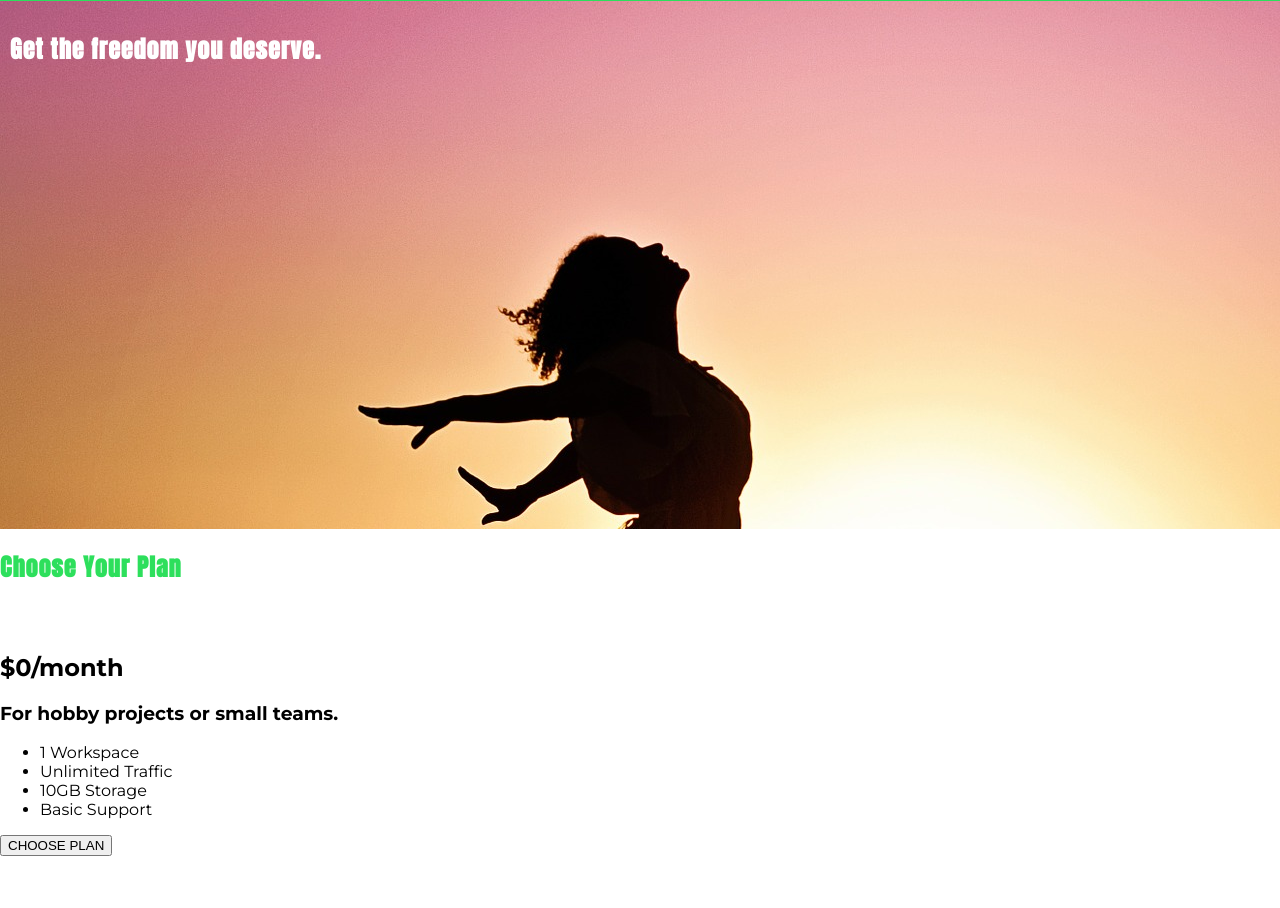
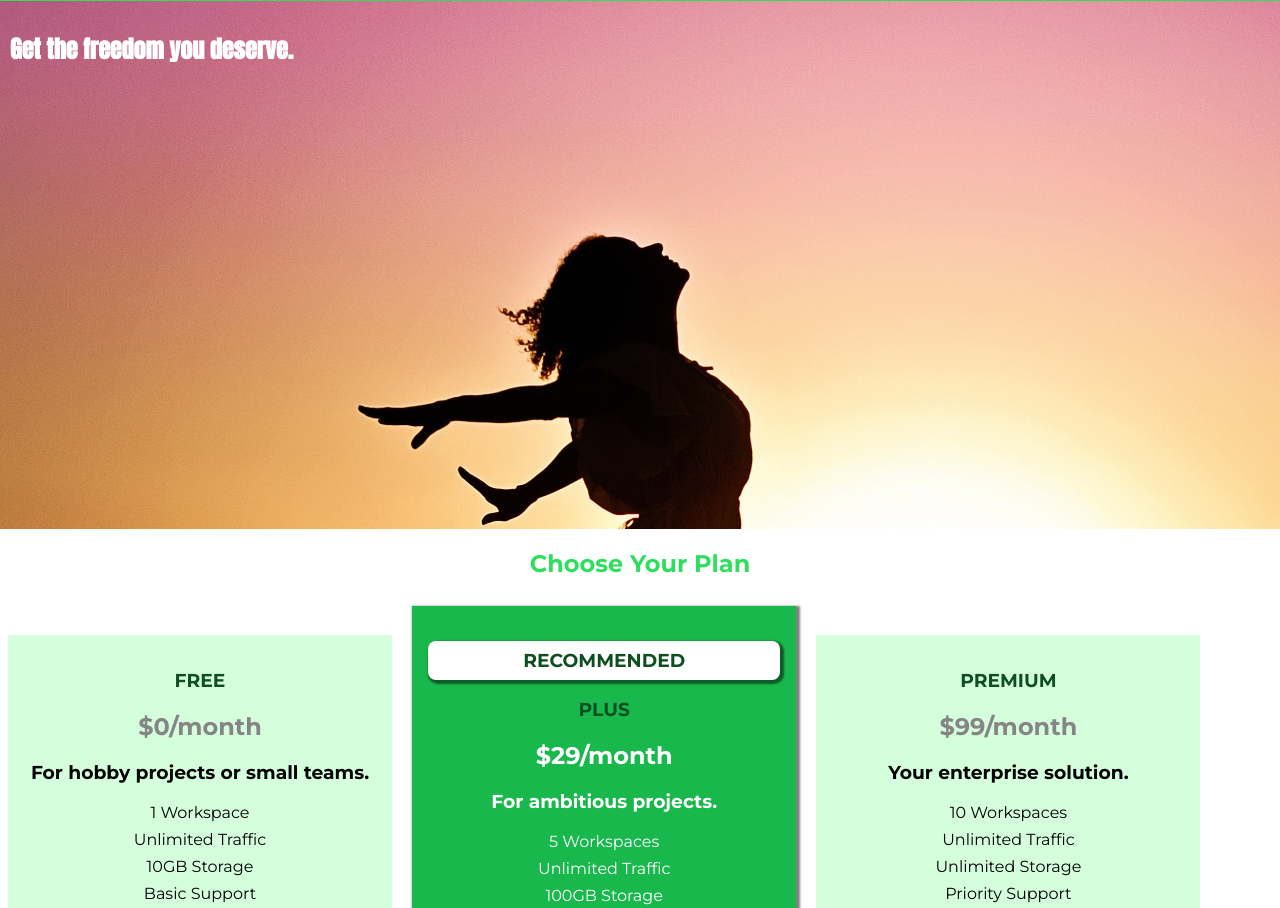
Before and after one commit to rvasanthr/YouHost, a plain HTML site: page index.html in a window 1280 px wide. Shown: the part 42-950 px from the top of the page. Drawn offline with Linux system fonts and the light colour scheme.

Commit message:
02 - Plans section completed

```diff
--- a/css/main.css
+++ b/css/main.css
@@ -93,12 +93,80 @@ body {
   padding: 10px;
 }
 
+#product-overview h1 {
+  color: #fff;
+  font-family: "Anton", sans-serif;
+}
+
+/* ************************************* PLANS SECTION */
 .section-title {
   color: #2ddf5c;
+  text-align: center;
 }
 
-h1 {
+.plan{
+  background-color: #d5ffdc;
+  text-align: center;
+  padding: 16px;
+  margin: 8px;
+  display: inline-block;
+  width: 30%;
+  vertical-align: middle;
+}
+
+.plan--highlighted{
+  background-color: #19b84c;
   color: #fff;
-  font-family: "Anton", sans-serif;
-  letter-spacing: 1px;
+  box-shadow: 2px 2px 2px 2px rgba(0, 0, 0, 0.5);
 }
+
+.plan h1{
+  color: #0e4f1f;
+}
+
+.plan__annotation{
+  background-color: #fff;
+  color: #19b84c;
+  padding: 8px;
+  box-shadow: 2px 2px 2px 2px rgba(0, 0, 0, 0.5);
+  border-radius: 8px;
+}
+
+.plan h2{
+  color: #858585;
+}
+
+.plan--highlighted h2{
+  color: white;
+}
+
+.plan ul{
+  list-style: none;
+  margin: 0;
+  padding: 0;
+}
+
+.plan li{
+  margin: 8px 0;
+}
+
+.plan .button{
+  background-color: #0e4f1f;
+  color: #fff;
+  font: inherit;
+  border: 1.5px solid #0e4f1f;
+  padding: 8px;
+  border-radius: 8px;
+  font-weight: bold;
+  cursor: pointer;
+}
+
+.plan .button:hover,
+.plan .button:active{
+  background-color: #fff;
+  color: #0e4f1f;
+}
+
+.plan .button:focus{
+  outline: 2px solid #f7645e;
+}
--- a/index.html
+++ b/index.html
@@ -14,6 +14,7 @@
         <div>
             <a href="index.html" class="main-header__brand">uHost</a>
         </div>
+
         <!-- BEM - block element modifier, class naming convension -->
         <nav class="main-nav">
             <ul class="main-nav__items">
@@ -31,9 +32,9 @@
             <h1 class="section-title">Choose Your Plan</h1>
 
             <div>
-                <article>
-                    <h1>FREE</h1>
-                    <h2>$0/month</h2>
+                <article class="plan">
+                    <h1 class="plan__title">FREE</h1>
+                    <h2 class="plan__price">$0/month</h2>
                     <h3>For hobby projects or small teams.</h3>
                     <ul>
                         <li>1 Workspace</li>
@@ -41,13 +42,13 @@
                         <li>10GB Storage</li>
                         <li>Basic Support</li>
                     </ul>
-                    <div><button>CHOOSE PLAN</button></div>
+                    <div><button class="button">CHOOSE PLAN</button></div>
                 </article>
 
-                <article>
-                    <h1>RECOMMENDED</h1>
-                    <h1>PLUS</h1>
-                    <h2>$29/month</h2>
+                <article class="plan plan--highlighted">
+                    <h1 class="plan__annotation">RECOMMENDED</h1>
+                    <h1 class="plan__title">PLUS</h1>
+                    <h2 class="plan__price">$29/month</h2>
                     <h3>For ambitious projects.</h3>
                     <ul>
                         <li>5 Workspaces</li>
@@ -55,12 +56,12 @@
                         <li>100GB Storage</li>
                         <li>Plus Support</li>
                     </ul>
-                    <div><button>CHOOSE PLAN</button></div>
+                    <div><button class="button">CHOOSE PLAN</button></div>
                 </article>
 
-                <article>
-                    <h1>PREMIUM</h1>
-                    <h2>$99/month</h2>
+                <article class="plan">
+                    <h1 class="plan__title">PREMIUM</h1>
+                    <h2 class="plan__price">$99/month</h2>
                     <h3>Your enterprise solution.</h3>
                     <ul>
                         <li>10 Workspaces</li>
@@ -68,11 +69,11 @@
                         <li>Unlimited Storage</li>
                         <li>Priority Support</li>
                     </ul>
-                    <div><button>CHOOSE PLAN</button></div>
+                    <div><button class="button">CHOOSE PLAN</button></div>
                 </article>
             </div>
+        </section>
 
-        </section>
     </main>
 </body>
 
```
